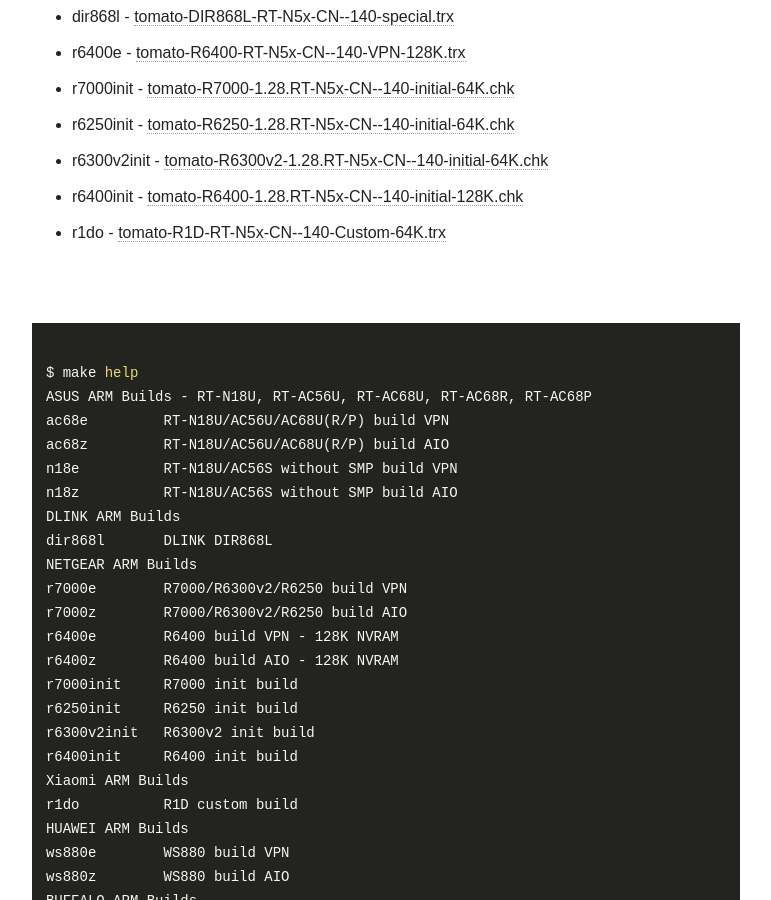
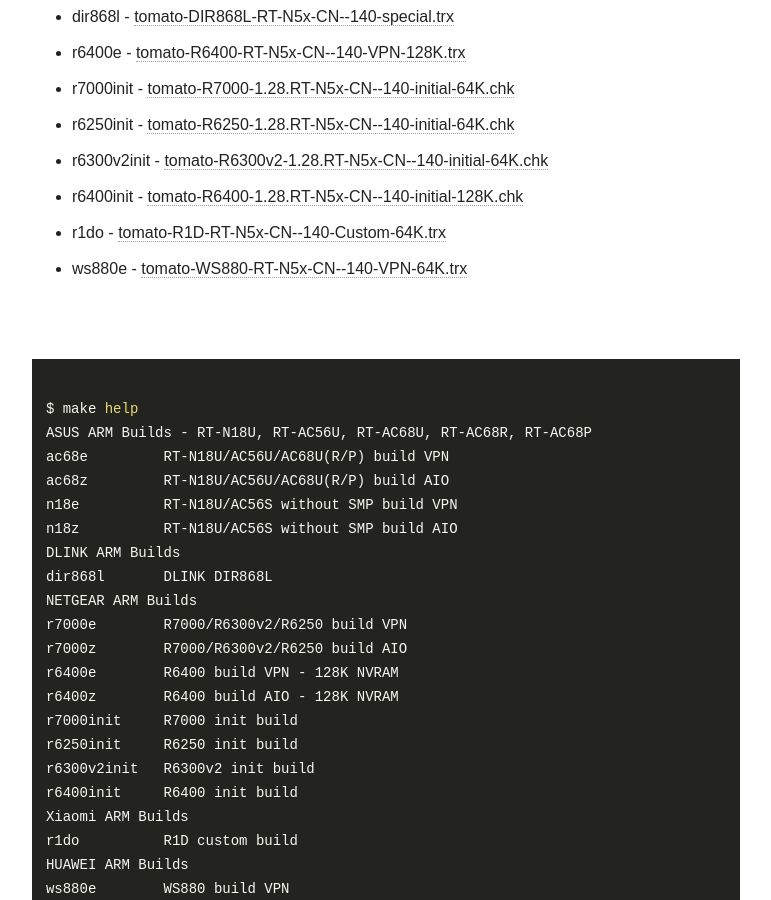
Before and after one commit to oglopss/tomato-arm-ci-jekyll, a Jekyll site: the page built from index.html, in a window 1280 px wide and 900 px high, scrolled down 739 px. Shown: the whole window, without its empty margins (254-1025 px from the left). Built offline with Jekyll 4.4.1, drawn with Linux system fonts in a browser that asks for light colours; nearby versions of some CDN libraries.

Commit message:
Travis build 74 ws880e pushed to gh-pages

```diff
--- a/_data/ss.yml
+++ b/_data/ss.yml
@@ -10,3 +10,4 @@ files:
   - 0010 r6300v2init tomato-R6300v2-1.28.RT-N5x-CN--140-initial-64K.chk
   - 0011 r6400init tomato-R6400-1.28.RT-N5x-CN--140-initial-128K.chk
   - 0012 r1do tomato-R1D-RT-N5x-CN--140-Custom-64K.trx
+  - 0013 ws880e tomato-WS880-RT-N5x-CN--140-VPN-64K.trx
```
Also changed, not shown: 1 other file.
